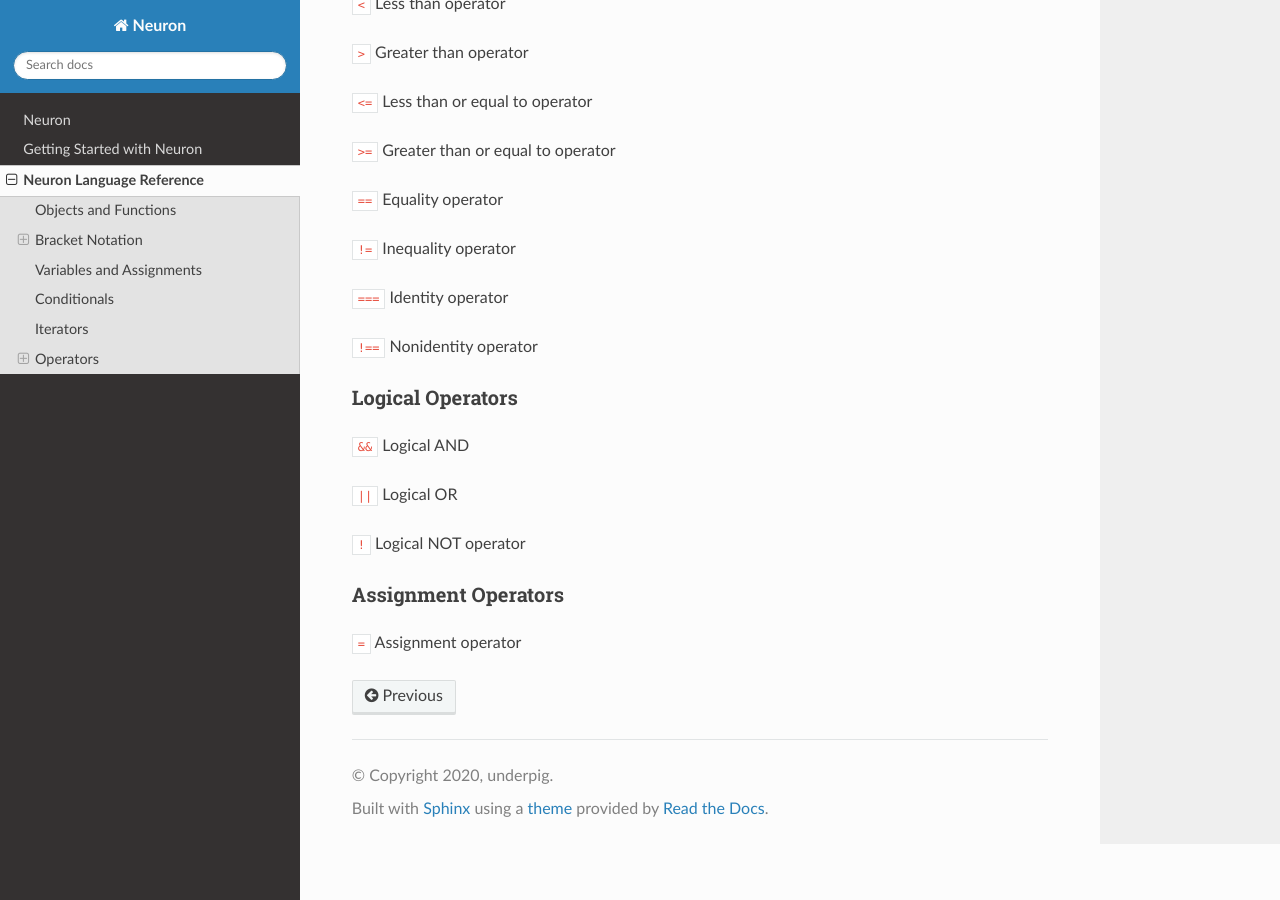
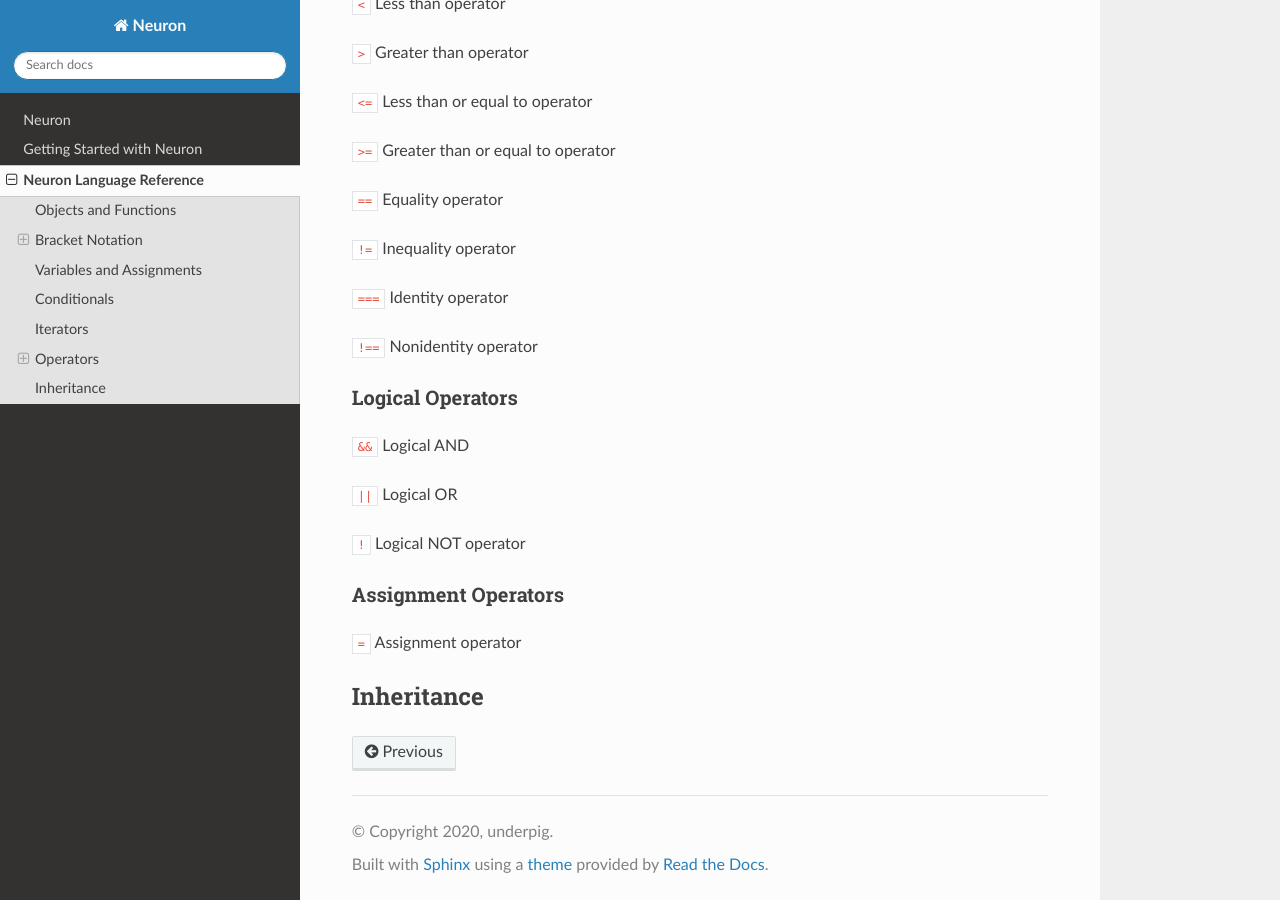
Before and after one commit to underpig1/neuron-lang, a Sphinx documentation site: the page built from docs/source/ref.md, in a window 1280 px wide and 900 px high, scrolled down 4046 px. Built offline with Sphinx 7.4.7 and the Read the Docs theme 2.0.0, drawn with Linux system fonts in a browser that asks for light colours.

Commit message:
Update ref.md

```diff
--- a/docs/source/ref.md
+++ b/docs/source/ref.md
@@ -167,3 +167,5 @@
 
 ### Assignment Operators
 `=` Assignment operator
+
+## Inheritance
```
